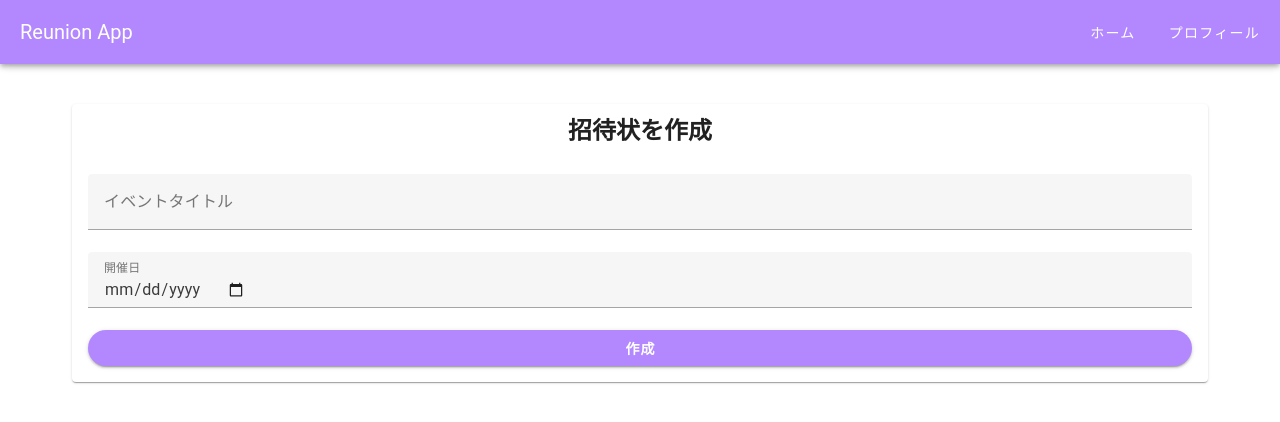
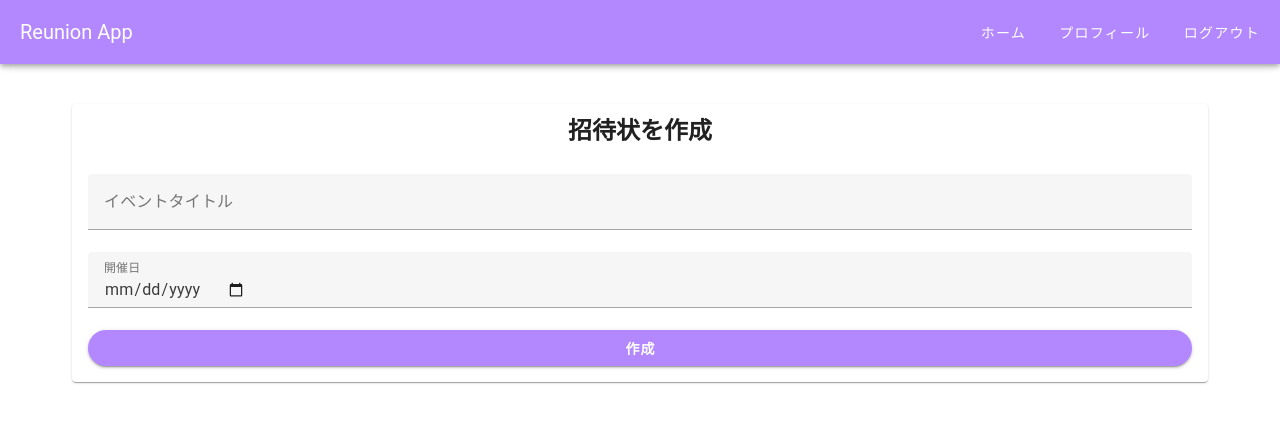
Before and after one commit to rk5155/reunion-app, a Nuxt app: page /dashboard/invitation/create in a window 1280 px wide. Shown: the top 422 px of the page. Built offline with nearby package versions, Linux system fonts and the light colour scheme.

Commit message:
ログイン制御

```diff
--- a/components/auth/Header.vue
+++ b/components/auth/Header.vue
@@ -8,16 +8,27 @@
     <template v-if="!isSmallScreen">
       <v-btn text @click="navigateToHome">ホーム</v-btn>
       <v-btn text @click="navigateToProfile">プロフィール</v-btn>
+      <v-btn text @click="handleLogout">ログアウト</v-btn>
+      <!-- ログアウトボタン -->
     </template>
   </v-app-bar>
 
   <v-navigation-drawer v-if="hydrated" v-model="drawer" app temporary>
     <v-list>
+      <!-- ログイン情報を表示 -->
+      <v-list-item>
+        <v-list-item-title>ログイン中: {{ userEmail }}</v-list-item-title>
+      </v-list-item>
+      <v-divider></v-divider>
       <v-list-item @click="navigateToHome">
         <v-list-item-title>ホーム</v-list-item-title>
       </v-list-item>
       <v-list-item @click="navigateToProfile">
         <v-list-item-title>プロフィール</v-list-item-title>
+      </v-list-item>
+      <v-list-item @click="handleLogout">
+        <!-- ドロワー内のログアウトボタン -->
+        <v-list-item-title>ログアウト</v-list-item-title>
       </v-list-item>
     </v-list>
   </v-navigation-drawer>
@@ -28,12 +39,14 @@ import { useRouter } from 'vue-router';
 import { computed, onMounted, ref } from 'vue';
 import { useDisplay } from 'vuetify';
 import { useUIStore } from '@/stores/ui';
+import { useAuthStore } from '@/stores/auth';
 
 const router = useRouter();
 const drawer = ref(false);
 const { smAndDown } = useDisplay();
 
 const uiStore = useUIStore();
+const authStore = useAuthStore();
 
 // onMounted で Piniaのhydrated状態をセット
 onMounted(() => {
@@ -45,6 +58,9 @@ const hydrated = computed(() => uiStore.hydrated);
 
 const isSmallScreen = computed(() => smAndDown.value);
 
+// ユーザー情報を取得
+const userEmail = computed(() => authStore.user?.email || 'ゲスト');
+
 const navigateToHome = () => {
   router.push('/');
   drawer.value = false;
@@ -54,6 +70,17 @@ const navigateToProfile = () => {
   router.push('/profile');
   drawer.value = false;
 };
+
+const handleLogout = async () => {
+  try {
+    await authStore.logout();
+    alert('ログアウトしました！');
+    router.push('/login');
+    drawer.value = false;
+  } catch (error) {
+    console.error('ログアウトエラー:', error);
+  }
+};
 </script>
 
 <style scoped>
--- a/pages/dashboard/index.vue
+++ b/pages/dashboard/index.vue
@@ -42,22 +42,33 @@
 import { useAuthStore } from '@/stores/auth';
 import { storeToRefs } from 'pinia';
 import { useRouter } from 'vue-router';
-import { collection, onSnapshot } from 'firebase/firestore';
+import { collection, query, where, onSnapshot } from 'firebase/firestore';
 import { useFirebase } from '@/composables/useFirebase';
 
 const { db } = useFirebase();
 const router = useRouter();
 const authStore = useAuthStore();
 const { user } = storeToRefs(authStore);
-const userEmail = computed(() => user.value?.email || null);
+const userUid = computed(() => user.value?.uid || null); // UID を取得
 const hydrated = ref(false);
 const invitations = ref([]);
 
 onMounted(() => {
   hydrated.value = true;
 
+  if (!userUid.value) {
+    alert('ログインしてください');
+    router.push('/login');
+    return;
+  }
+
   const invitationsRef = collection(db, 'invitations');
-  onSnapshot(invitationsRef, (snapshot) => {
+  const userInvitationsQuery = query(
+    invitationsRef,
+    where('createdBy', '==', userUid.value)
+  );
+
+  onSnapshot(userInvitationsQuery, (snapshot) => {
     invitations.value = snapshot.docs.map((doc) => ({
       id: doc.id,
       ...doc.data(),
--- a/pages/dashboard/invitation/create.vue
+++ b/pages/dashboard/invitation/create.vue
@@ -38,6 +38,7 @@ import { ref } from 'vue';
 import { useRouter } from 'vue-router';
 import { collection, addDoc } from 'firebase/firestore';
 import { useFirebase } from '@/composables/useFirebase'; // useFirebase をインポート
+import { useAuthStore } from '@/stores/auth'; // AuthStore をインポート
 
 definePageMeta({
   layout: 'dashboard',
@@ -45,6 +46,7 @@ definePageMeta({
 
 const router = useRouter();
 const { db } = useFirebase(); // Firestore インスタンスを取得
+const authStore = useAuthStore(); // AuthStore インスタンスを取得
 
 const form = ref({
   title: '',
@@ -57,11 +59,20 @@ const handleSubmit = async () => {
     return;
   }
 
+  const userUid = authStore.user?.uid; // ログイン中のユーザーの UID を取得
+
+  if (!userUid) {
+    alert('ログインしてください。');
+    router.push('/login');
+    return;
+  }
+
   try {
     // Firestore にデータを保存
     const docRef = await addDoc(collection(db, 'invitations'), {
       title: form.value.title,
       date: form.value.date,
+      createdBy: userUid, // UID を保存
     });
 
     console.log('招待状ID:', docRef.id);
--- a/pages/dashboard/invitation/edit/[id].vue
+++ b/pages/dashboard/invitation/edit/[id].vue
@@ -134,7 +134,7 @@ const handleSubmit = async () => {
 };
 
 const handleCancel = () => {
-  router.push('/dashboard');
+  router.push(`/dashboard/invitation/${invitationId}`);
 };
 </script>
 
```
